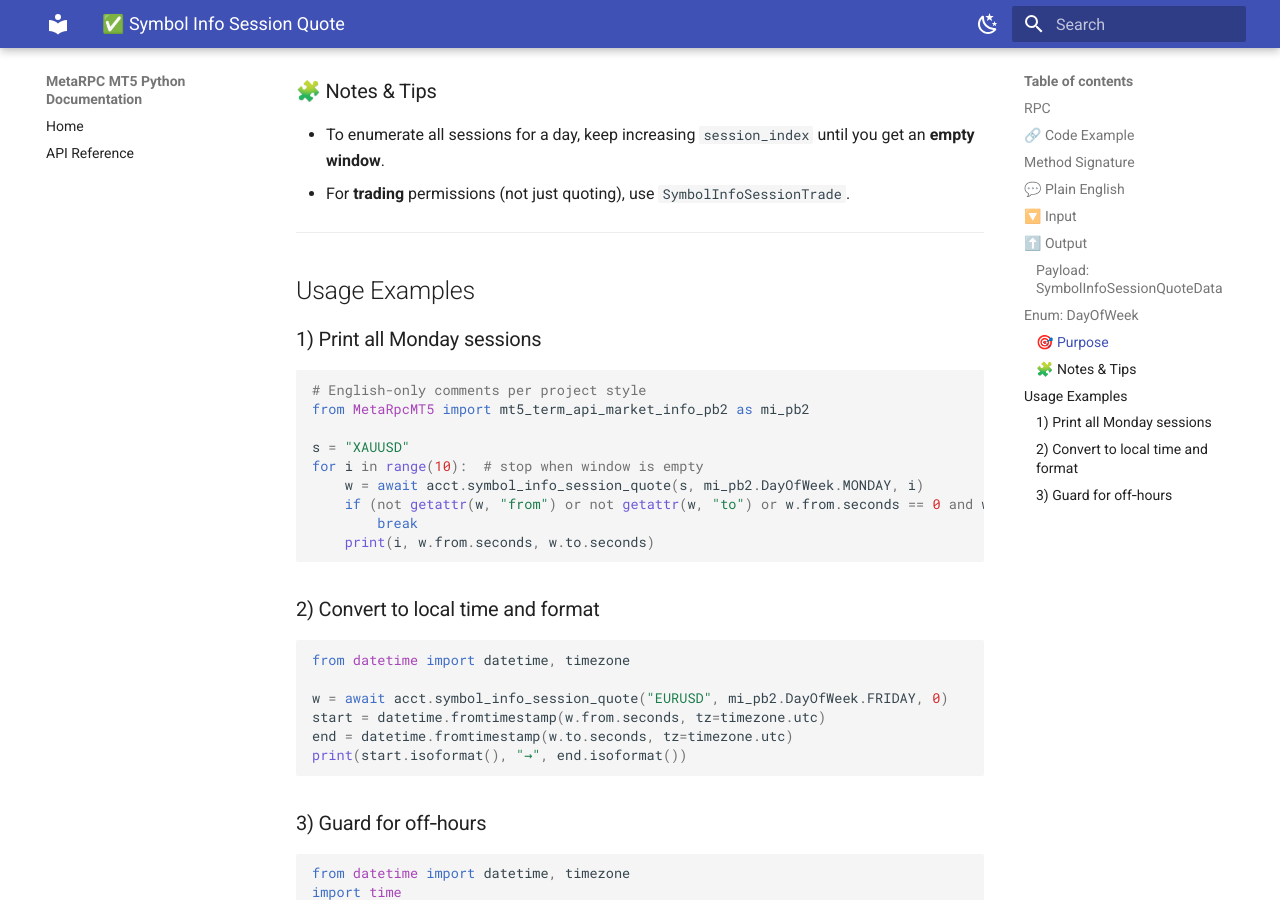
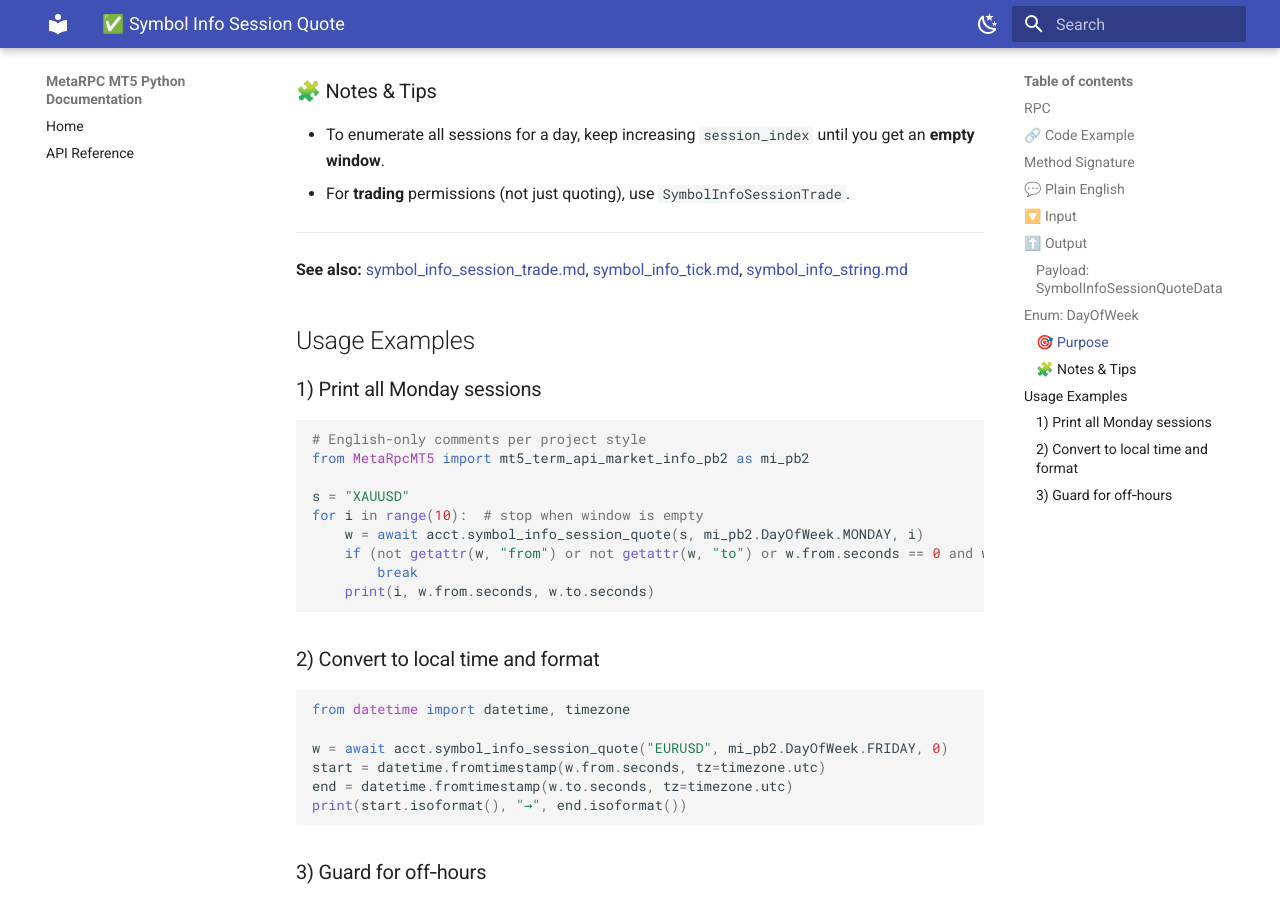
Before and after one commit to MetaRPC/PyMT5, an MkDocs documentation site: the page built from docs/MT5Account/Symbols_and_Market/symbol_info_session_quote.md, in a window 1280 px wide and 900 px high, scrolled down 3294 px. Built offline with MkDocs 1.6.1 and Material for MkDocs 9.7.7, drawn with Linux system fonts in a browser that asks for light colours.

Commit message:
Update symbol_info_session_quote.md

```diff
--- a/docs/MT5Account/Symbols_and_Market/symbol_info_session_quote.md
+++ b/docs/MT5Account/Symbols_and_Market/symbol_info_session_quote.md
@@ -117,6 +117,8 @@ async def symbol_info_session_quote(
 
 ---
 
+**See also:** [symbol\_info\_session\_trade.md](./symbol_info_session_trade.md), [symbol\_info\_tick.md](./symbol_info_tick.md), [symbol\_info\_string.md](./symbol_info_string.md)
+
 ## Usage Examples
 
 ### 1) Print all Monday sessions
```
